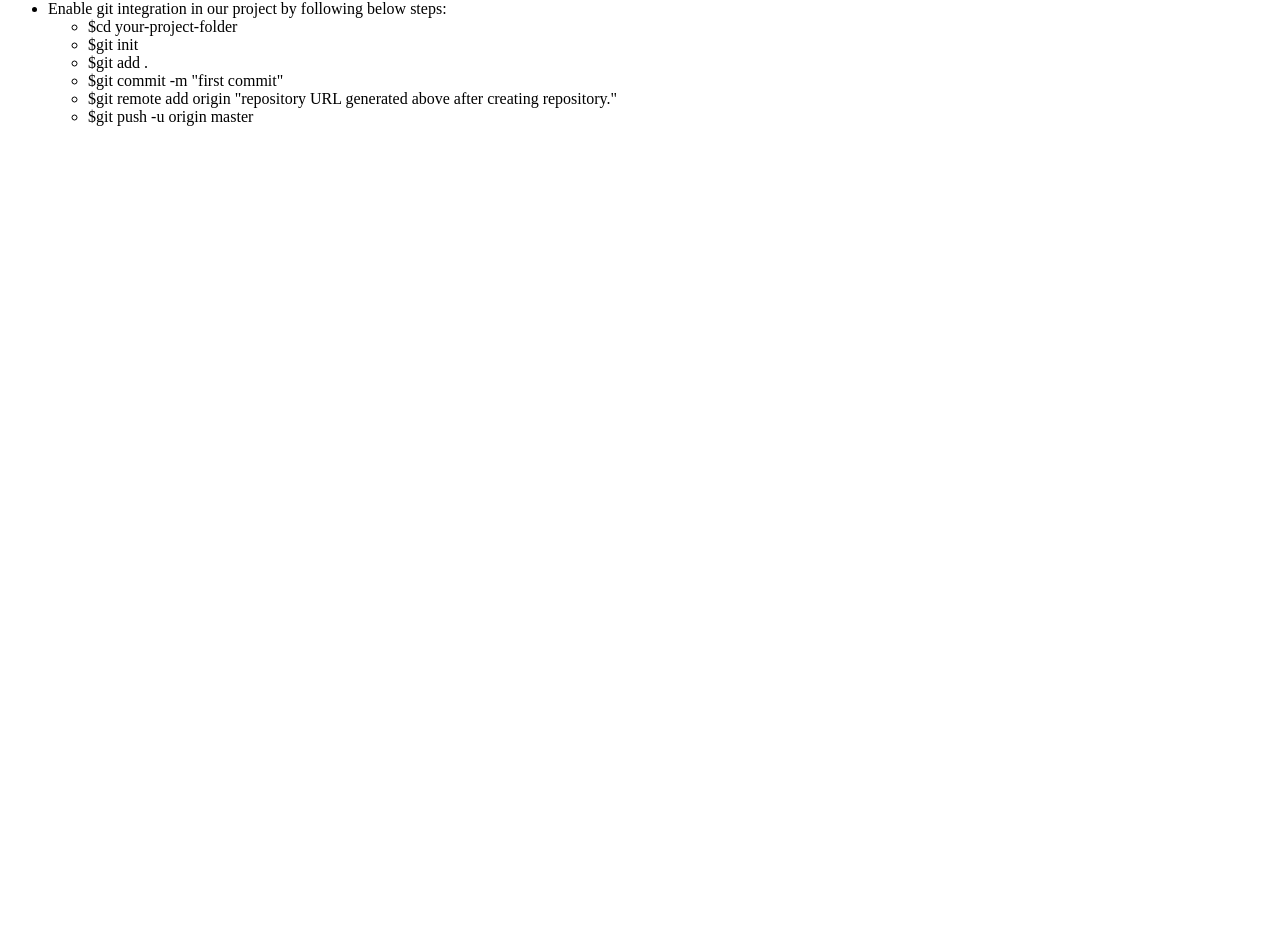
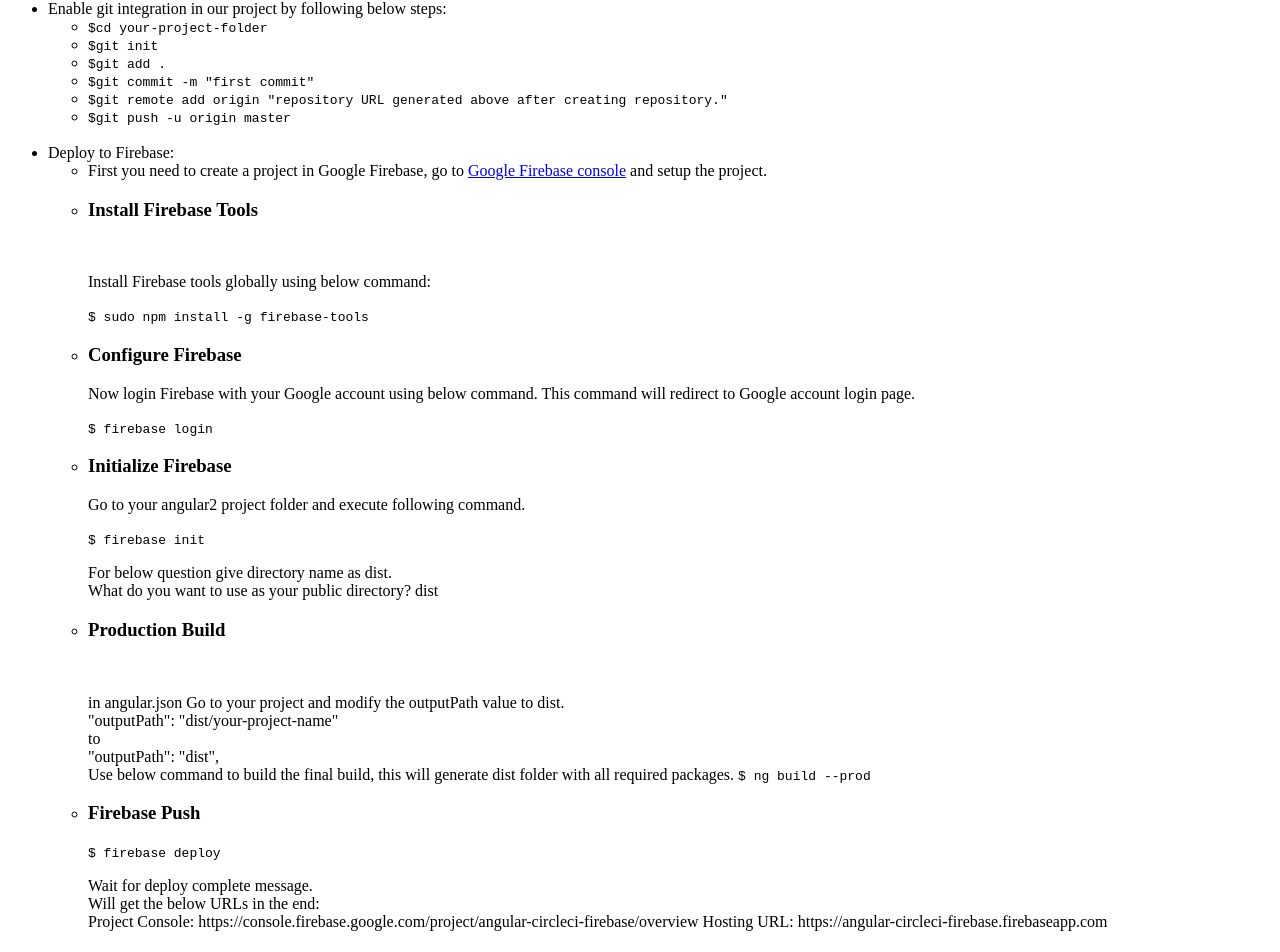
Before and after one commit to vivekprm/angular-circleci-firebase, an Angular app: page / in a window 1280 px wide. Shown: the part 235-1187 px from the top of the page. Before the commit the page ends 800 px from the top, so only its background shows below. Built offline with nearby package versions, Linux system fonts and the light colour scheme.

Commit message:
updated build after adding circleci firebase integration instructions.

```diff
--- a/src/app/app.component.html
+++ b/src/app/app.component.html
@@ -17,13 +17,67 @@
   <li>
     Enable git integration in our project by following below steps:
     <ul>
-      <li>$cd your-project-folder</li>
-      <li>$git init</li>
-      <li>$git add .</li>
-      <li>$git commit -m "first commit"</li>
-      <li>$git remote add origin "repository URL generated above after creating repository."</li>
-      <li>$git push -u origin master</li>
+      <li><code>$cd your-project-folder</code></li>
+      <li><code>$git init</code></li>
+      <li><code>$git add .</code></li>
+      <li><code>$git commit -m "first commit"</code></li>
+      <li><code>$git remote add origin "repository URL generated above after creating repository."</code></li>
+      <li><code>$git push -u origin master</code></li>
     </ul>
+  </li><br/>
+  <li>Deploy to Firebase:
+    <ul>
+      <li>
+        First you need to create a project in Google Firebase, go to <a href="https://console.firebase.google.com/" target="_blank">Google Firebase console</a> and setup the project.
+      </li>
+      <li>
+          <h3>Install Firebase Tools</h3><br/>
+          <p>Install Firebase tools globally using below command:</p>
+          <code>$ sudo npm install -g firebase-tools</code>
+      </li>
+      <li>
+          <h3>Configure Firebase</h3>
+          <p>
+            Now login Firebase with your Google account using below command.
+            This command will redirect to Google account login page.
+          </p>
+          <code>$ firebase login</code>
+      </li>
+      <li>
+          <h3>Initialize Firebase</h3>
+          <p>Go to your angular2 project folder and execute following command.</p>
+          <code>$ firebase init</code>
+          <p>
+            For below question give directory name as dist.<br/>
+            What do you want to use as your public directory? dist
+          </p>
+      </li>
+      <li>
+          <h3>Production Build</h3><br/>
+          <p>
+            in angular.json
+            Go to your project and modify the outputPath value to dist.<br/>
+            "outputPath": "dist/your-project-name"<br/>
+            to<br />
+            "outputPath": "dist",<br/>
+            Use below command to build the final build, this will generate dist folder with all required packages.
+            <code>$ ng build --prod</code>
+          </p>
+      </li>
+      <li>
+          <h3>Firebase Push</h3>
+          <code>$ firebase deploy</code>
+          <p>
+              Wait for deploy complete message.<br/>
+              Will get the below URLs in the end:<br/>
+              Project Console: https://console.firebase.google.com/project/angular-circleci-firebase/overview
+              Hosting URL: https://angular-circleci-firebase.firebaseapp.com
+          </p>
+      </li>
+    </ul>
+  </li>
+  <li>
+    <h2>Configure CircleCi</h2>
   </li>
 </ul>
 
```
